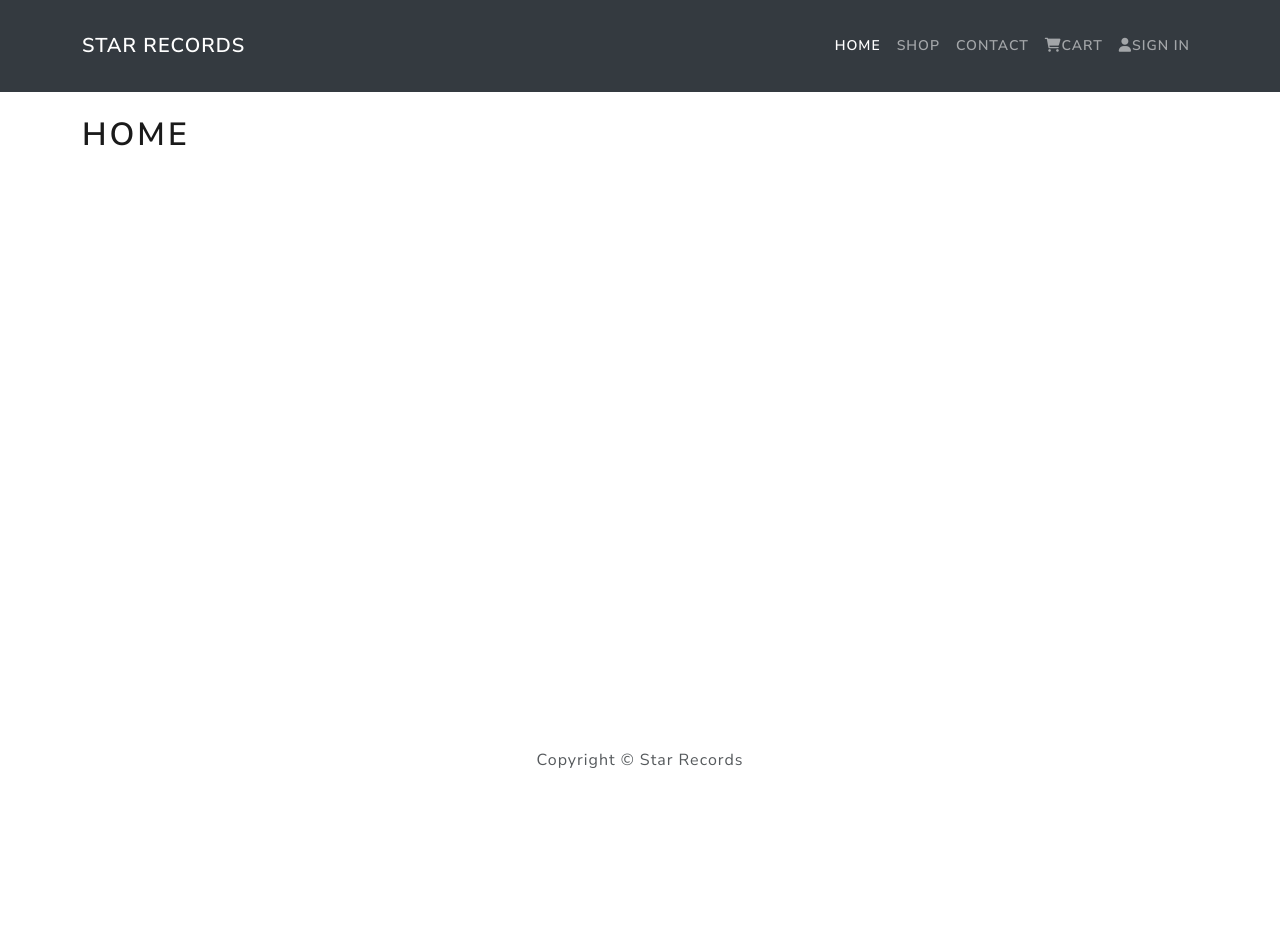
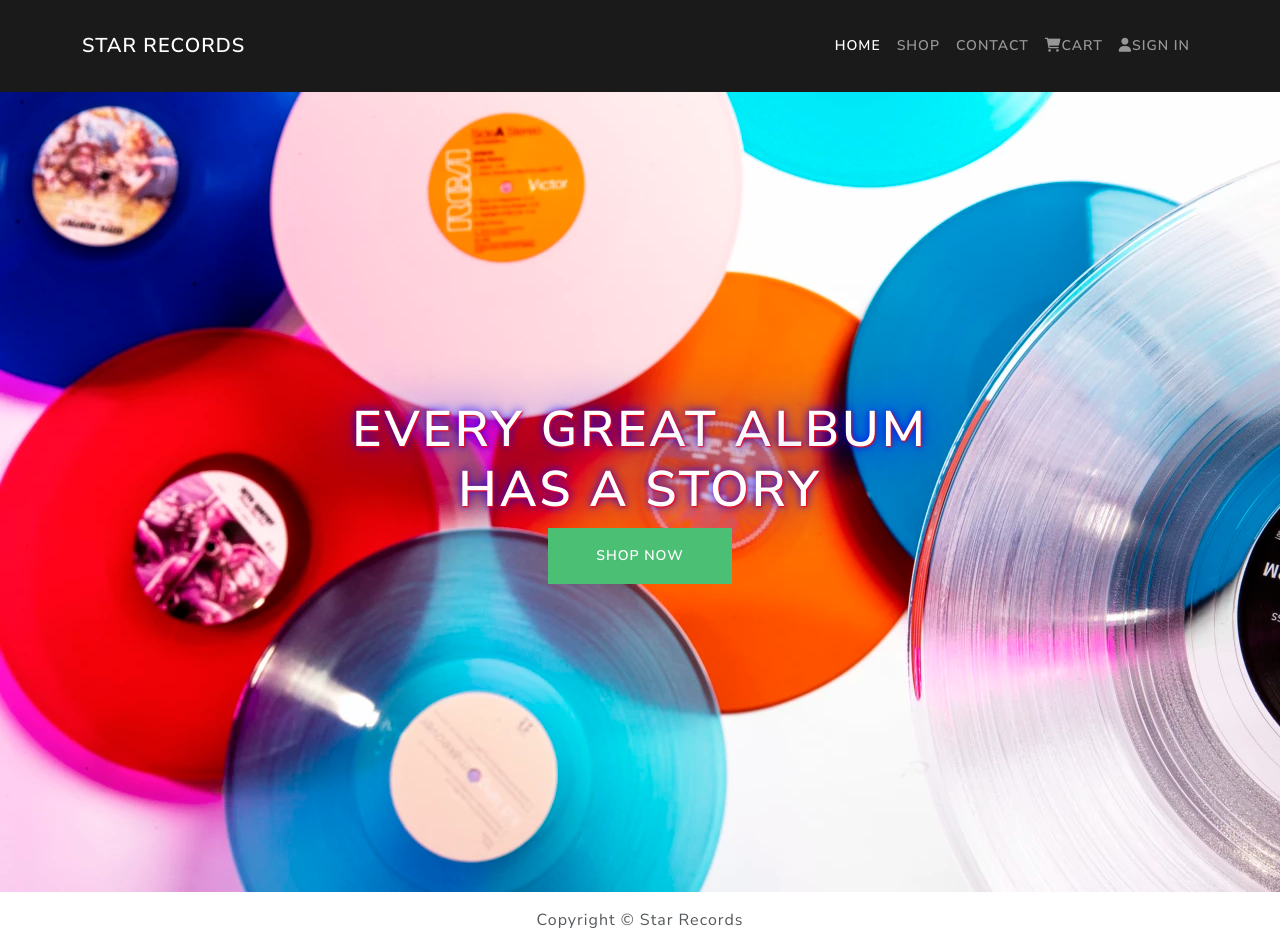
Before and after one commit to mylesknjenga/star_records_mern, a React (Create React App) app in the folder frontend/: page / in a window 1280 px wide. Before the commit the page ends 800 px from the top, so only its background shows below. Built offline with nearby package versions, Linux system fonts and the light colour scheme.

Commit message:
Jubotron

```diff
--- a/frontend/src/App.js
+++ b/frontend/src/App.js
@@ -11,16 +11,14 @@ const App = () => {
   return (
     <Router>
       <Header />
-      <main className="py-4">
-        <Container>
+        <main>
           <Routes>
             <Route path="/" element={<HomeScreen />}/>
             <Route path="/products" element={<ProductsScreen />}/>
             <Route path="/product/:id" element={<ProductScreen />}/>
             <Route path="/contact" element={<ContactScreen />}/>
           </Routes>
-        </Container>
-      </main>
+        </main>
       <Footer />
     </Router>
   );
--- a/frontend/src/components/ContactForm.jsx
+++ b/frontend/src/components/ContactForm.jsx
@@ -31,12 +31,12 @@ function ContactForm() {
   return (
     <Form ref={form} onSubmit={sendMessage} className="py-3">
         <Row className="mb-3">
-            <Form.Group as={Col} controlId="firstname" xs={12}>
+            <Form.Group as={Col} controlId="firstname" xs={12} md={6}>
                 <Form.Label>First name</Form.Label>
                 <Form.Control type="text" placeholder="Enter First name" name="firstname" required/>
             </Form.Group>
 
-            <Form.Group as={Col} controlId="lastname" xs={12}>
+            <Form.Group as={Col} controlId="lastname" xs={12} md={6}>
                 <Form.Label>Last name</Form.Label>
                 <Form.Control type="text" placeholder="Enter Last name" name="lastname" required/>
                 </Form.Group>
--- a/frontend/src/components/Header.jsx
+++ b/frontend/src/components/Header.jsx
@@ -4,7 +4,7 @@ import { LinkContainer } from "react-router-bootstrap";
 const Header = () => {
   return (
     <header>
-        <Navbar bg="dark" variant="dark" expand="lg">
+        <Navbar bg="primary" variant="dark" expand="lg">
             <Container>
                 <LinkContainer to="/">
                     <Navbar.Brand>
--- /dev/null
+++ b/frontend/src/components/Jumbotron.jsx
@@ -0,0 +1,16 @@
+import Button from "react-bootstrap/Button"
+import { LinkContainer } from "react-router-bootstrap";
+function Jumbotron() {
+  return (
+    <section className="bg-light p-5 jumbotron">
+        <h2>EVERY GREAT ALBUM<br/> HAS A STORY</h2>
+        <LinkContainer to="/products">
+          <Button variant="success" className="py-3 px-5">
+              Shop now
+          </Button>
+        </LinkContainer>
+    </section>
+  )
+}
+
+export default Jumbotron
--- a/frontend/src/index.css
+++ b/frontend/src/index.css
@@ -1,3 +1,16 @@
-main {
-  min-height: 80vh;
+.jumbotron {
+  display: flex;
+  flex-direction: column;
+  align-items: center;
+  justify-content: center;
+  height: 100vh;
+  background-image: url("../public/images/jumbotron.jpg");
+  border: none;
 }
+
+.jumbotron h2 {
+  text-align: center;
+  font-size: 3.125rem;
+  color: #fff;
+  text-shadow: 1px 1px 2px red, 0 0 1em blue, 0 0 0.2em blue;
+}
--- a/frontend/src/screens/HomeScreen.jsx
+++ b/frontend/src/screens/HomeScreen.jsx
@@ -1,10 +1,11 @@
-import { Row, Col } from "react-bootstrap";
+
+import Jumbotron from "../components/Jumbotron";
 
 function HomeScreen() {
 
   return (
     <>
-      <h1>Home</h1>
+      <Jumbotron />
     </>
   )
 }
--- a/frontend/src/screens/ProductsScreen.jsx
+++ b/frontend/src/screens/ProductsScreen.jsx
@@ -1,6 +1,6 @@
 import { useEffect } from "react";
 import { useState } from "react";
-import { Row, Col } from "react-bootstrap";
+import { Row, Col, Container } from "react-bootstrap";
 import axios from 'axios';
 import Product from "../components/Product";
 
@@ -19,6 +19,7 @@ function ProductsScreen() {
 
     return (
       <>
+        <Container className='py-5'>
           <h1>Shop</h1>
           <Row>
               {products.map(product => (
@@ -27,6 +28,7 @@ function ProductsScreen() {
                   </Col>
               ))}
           </Row>
+          </Container>
       </>
     )
 }
```
Also changed, not shown: frontend/public/images/jumbotron.jpg (added).
